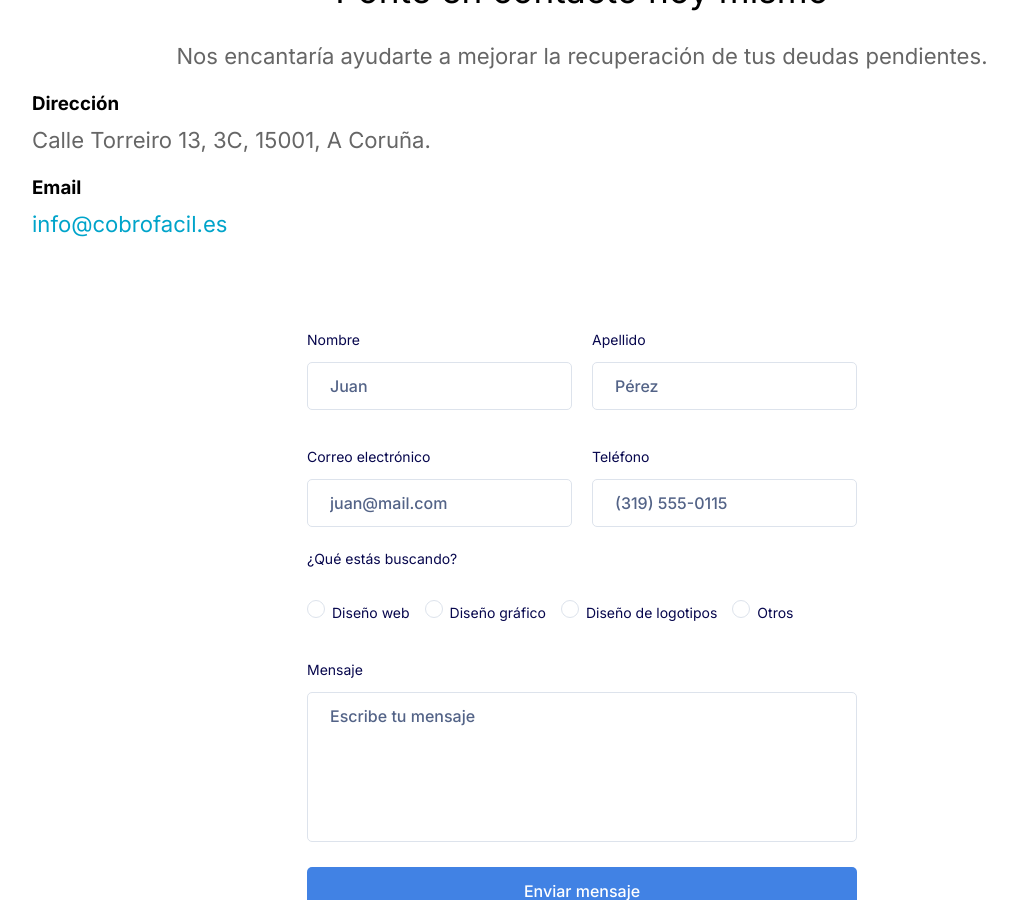
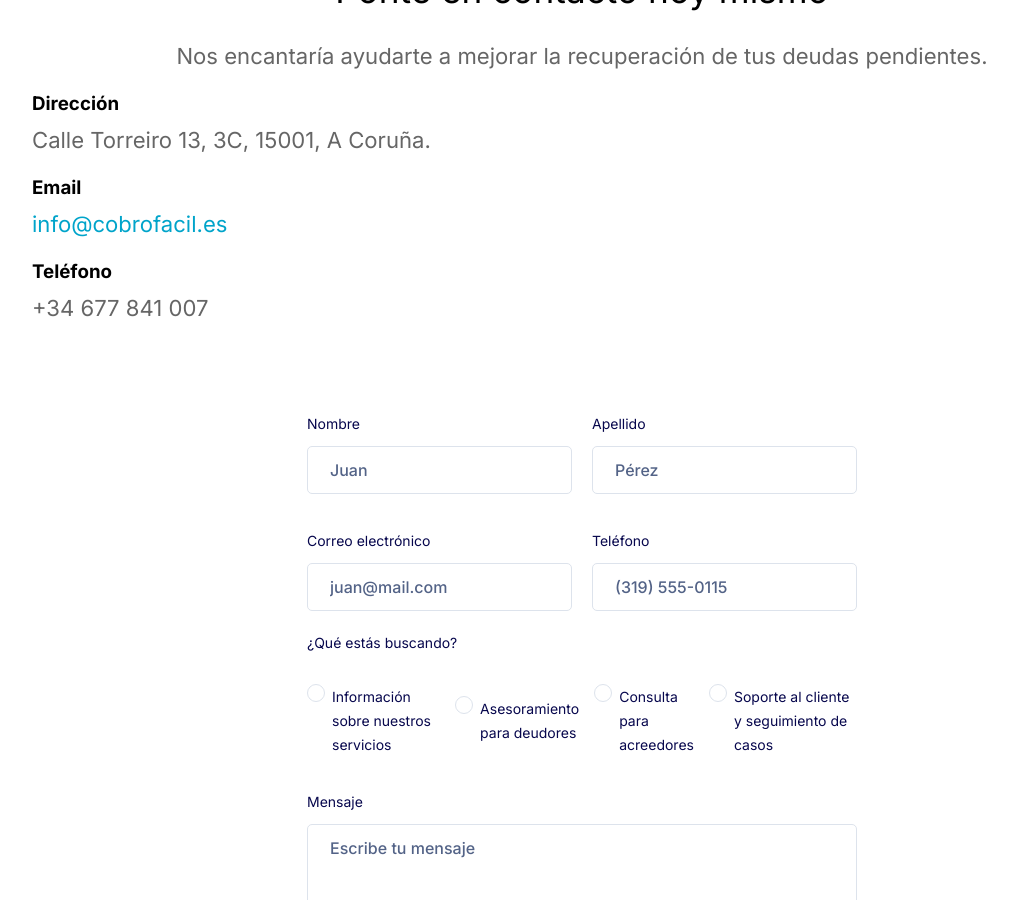
Before and after one commit to streaming10/cobrofacil, a Jekyll site: the page built from contacto.html, in a window 1280 px wide and 900 px high, scrolled down 277 px. Shown: the whole window, without its empty margins (58-1075 px from the left). Built offline with Jekyll 4.4.1, drawn with Linux system fonts in a browser that asks for light colours.

Commit message:
Update contacto.html

```diff
--- a/contacto.html
+++ b/contacto.html
@@ -11,6 +11,9 @@ description: Nos encantaría ayudarte a mejorar la recuperación de tus deudas p
 
 		<h3 class="editable">Email</h3>
 		<p><a href="mailto:info@cobrofacil.es">info@cobrofacil.es</a></p>
+
+		<h3 class="editable">Teléfono</h3>
+		<p>+34 677 841 007</p>
 	</div>
 </div>
 
@@ -80,7 +83,7 @@ description: Nos encantaría ayudarte a mejorar la recuperación de tus deudas p
               <div class="formbold-radio-group">
                 <label class="formbold-radio-label">
                   <input class="formbold-input-radio" type="radio" name="jobtitle" id="jobtitle">
-                  Diseño web
+                  Información sobre nuestros servicios
                   <span class="formbold-radio-checkmark"></span>
                 </label>
               </div>
@@ -88,7 +91,7 @@ description: Nos encantaría ayudarte a mejorar la recuperación de tus deudas p
               <div class="formbold-radio-group">
                 <label class="formbold-radio-label">
                   <input class="formbold-input-radio" type="radio" name="jobtitle" id="jobtitle">
-                  Diseño gráfico
+                  Asesoramiento para deudores
                   <span class="formbold-radio-checkmark"></span>
                 </label>
               </div>
@@ -97,7 +100,7 @@ description: Nos encantaría ayudarte a mejorar la recuperación de tus deudas p
                 <label class="
 formbold-radio-label">
                   <input class="formbold-input-radio" type="radio" name="jobtitle" id="jobtitle">
-                  Diseño de logotipos
+                  Consulta para acreedores
                   <span class="formbold-radio-checkmark"></span>
                 </label>
               </div>
@@ -105,7 +108,7 @@ formbold-radio-label">
               <div class="formbold-radio-group">
                 <label class="formbold-radio-label">
                   <input class="formbold-input-radio" type="radio" name="jobtitle" id="jobtitle">
-                  Otros
+                  Soporte al cliente y seguimiento de casos
                   <span class="formbold-radio-checkmark"></span>
                 </label>
               </div>
```
